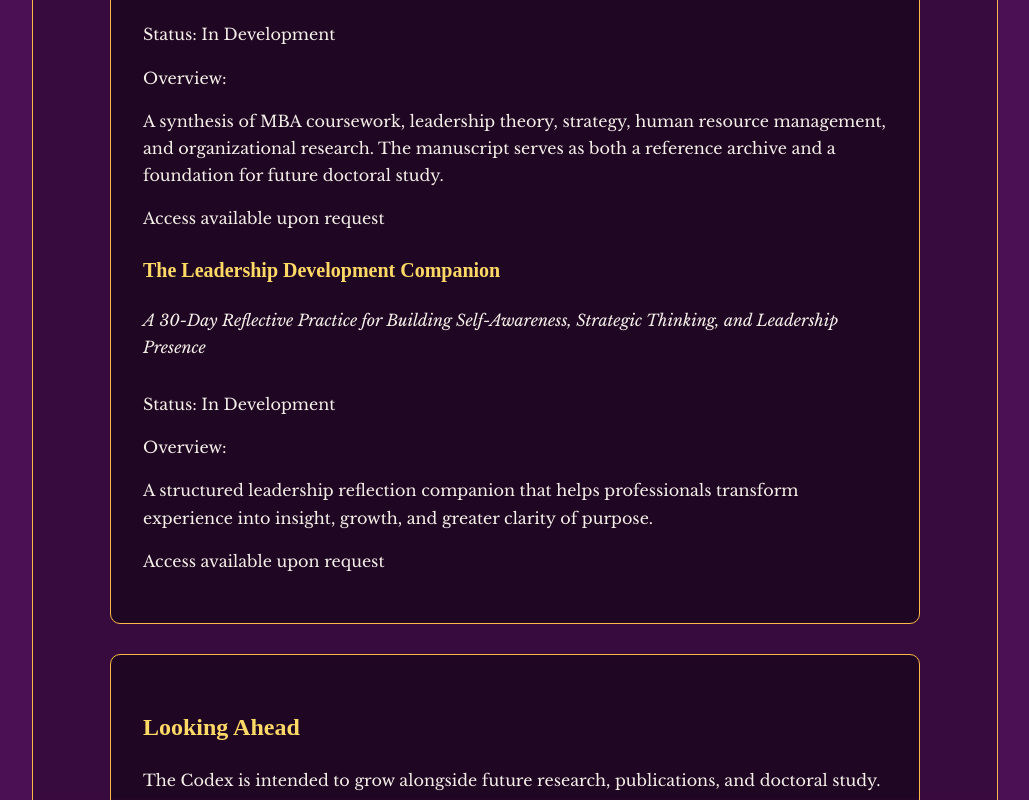
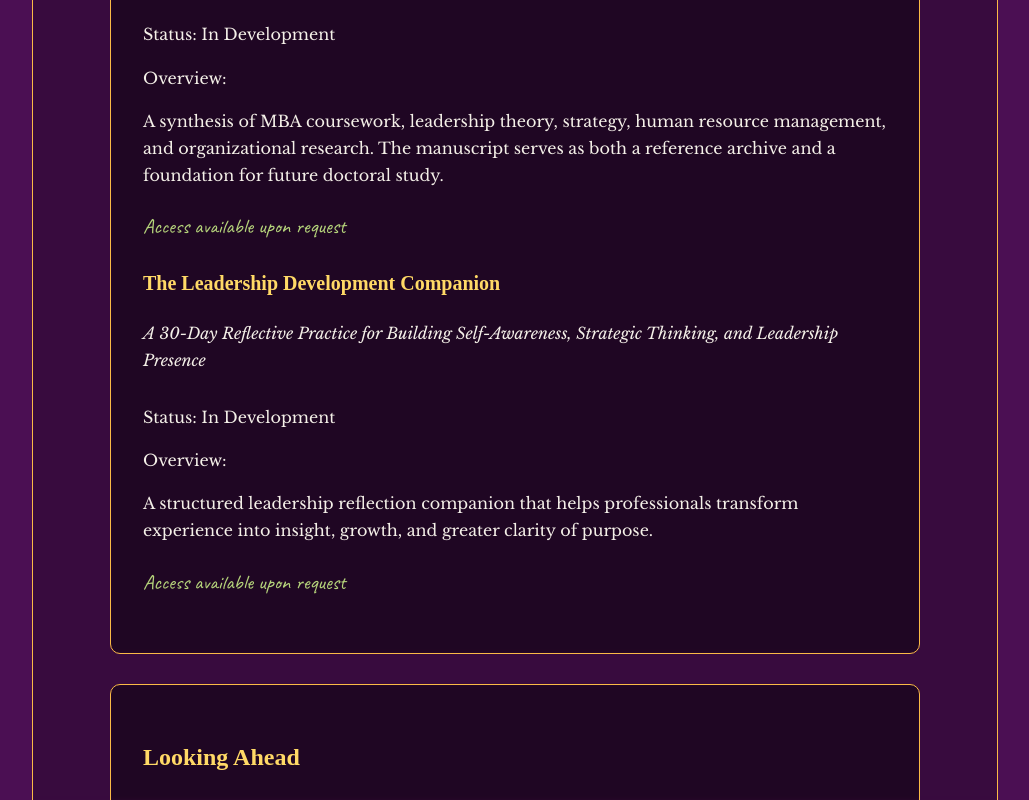
Before and after one commit to jadeavleneck/jadeavleneck.github.io, a plain HTML site: page codex.html in a window 1280 px wide. Shown: the part 676-1476 px from the top of the page, without its empty margins (125-1154 px from the left). Drawn offline with nearby package versions, Linux system fonts and the light colour scheme.

Commit message:
attempt to add margin-note formatting for "access available upon request"

```diff
--- a/codex.html
+++ b/codex.html
@@ -55,13 +55,13 @@ The Lucidity Codex serves as a repository for ongoing projects, working ideas, a
 	<p>Status: In Development</p>
 	<p>Overview:</p>
 	<p>A synthesis of MBA coursework, leadership theory, strategy, human resource management, and organizational research. The manuscript serves as both a reference archive and a foundation for future doctoral study.</p>
-	<p>Access available upon request</p>
+	<p class="margin-note">Access available upon request</p>
 	<h3>The Leadership Development Companion</h3>
 	<p class="subtitle">A 30-Day Reflective Practice for Building Self-Awareness, Strategic Thinking, and Leadership Presence</p>
 	<p>Status: In Development</p>
 	<p>Overview:</p>
 	<p>A structured leadership reflection companion that helps professionals transform experience into insight, growth, and greater clarity of purpose.</p>
-	<p>Access available upon request</p>
+	<p class="margin-note">Access available upon request</p>
 	</div>
 
 	<div class="card">
```
